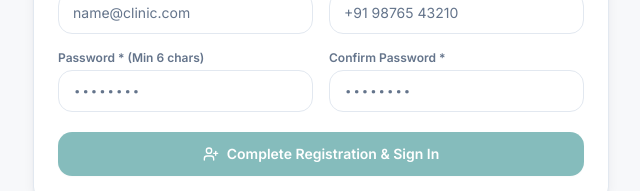
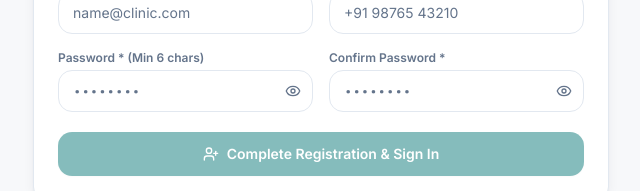
Before and after one commit to webstique-dev/sai-dental-new, a React (Vite) app in the folder client/: page /signup in a window 1280 px wide. Shown: the part 501-692 px from the top of the page, without its empty margins (319-959 px from the left). Built offline with nearby package versions, Linux system fonts and the light colour scheme; no server answers.

Commit message:
update(signup page update)

```diff
--- a/client/src/pages/Signup.jsx
+++ b/client/src/pages/Signup.jsx
@@ -1,6 +1,6 @@
 import { useState } from 'react';
 import { useNavigate, Link } from 'react-router-dom';
-import { ShieldCheck, Building2, Stethoscope, AlertTriangle, ArrowRight, UserPlus } from 'lucide-react';
+import { ShieldCheck, Building2, Stethoscope, AlertTriangle, ArrowRight, UserPlus, Eye, EyeOff } from 'lucide-react';
 import { useAuth, ROLE_HOME } from '../context/AuthContext.jsx';
 
 const ROLES_CONFIG = [
@@ -39,6 +39,8 @@ export default function Signup() {
   const [phone, setPhone] = useState('');
   const [password, setPassword] = useState('');
   const [confirmPassword, setConfirmPassword] = useState('');
+  const [showPassword, setShowPassword] = useState(false);
+  const [showConfirmPassword, setShowConfirmPassword] = useState(false);
   const [selectedRole, setSelectedRole] = useState('');
 
   const [error, setError] = useState('');
@@ -188,30 +190,50 @@ export default function Signup() {
             <div className="grid grid-cols-1 sm:grid-cols-2 gap-4">
               <div>
                 <label className="block font-semibold text-ink-soft mb-1">Password * (Min 6 chars)</label>
+                <div className="relative">
                   <input
-                  type="password"
+                    type={showPassword ? 'text' : 'password'}
                     required
                     minLength={6}
-                  className="input-field font-mono"
+                    className="input-field font-mono pr-10"
                     placeholder="••••••••"
                     value={password}
                     onChange={(e) => setPassword(e.target.value)}
                   />
+                  <button
+                    type="button"
+                    onClick={() => setShowPassword((v) => !v)}
+                    className="absolute inset-y-0 right-0 flex items-center pr-3 text-ink-soft hover:text-ink"
+                    aria-label={showPassword ? 'Hide password' : 'Show password'}
+                  >
+                    {showPassword ? <EyeOff size={16} /> : <Eye size={16} />}
+                  </button>
+                </div>
               </div>
 
               <div>
                 <label className="block font-semibold text-ink-soft mb-1">Confirm Password *</label>
+                <div className="relative">
                   <input
-                  type="password"
+                    type={showConfirmPassword ? 'text' : 'password'}
                     required
                     minLength={6}
-                  className={`input-field font-mono ${
+                    className={`input-field font-mono pr-10 ${
                       confirmPassword && password !== confirmPassword ? 'border-rose-400 focus:ring-rose-200' : ''
                     }`}
                     placeholder="••••••••"
                     value={confirmPassword}
                     onChange={(e) => setConfirmPassword(e.target.value)}
                   />
+                  <button
+                    type="button"
+                    onClick={() => setShowConfirmPassword((v) => !v)}
+                    className="absolute inset-y-0 right-0 flex items-center pr-3 text-ink-soft hover:text-ink"
+                    aria-label={showConfirmPassword ? 'Hide password' : 'Show password'}
+                  >
+                    {showConfirmPassword ? <EyeOff size={16} /> : <Eye size={16} />}
+                  </button>
+                </div>
                 {confirmPassword && password !== confirmPassword && (
                   <p className="text-[11px] text-rose-600 font-semibold mt-1">Passwords do not match.</p>
                 )}
```
Lines whose indentation alone changed are shown as unchanged.
